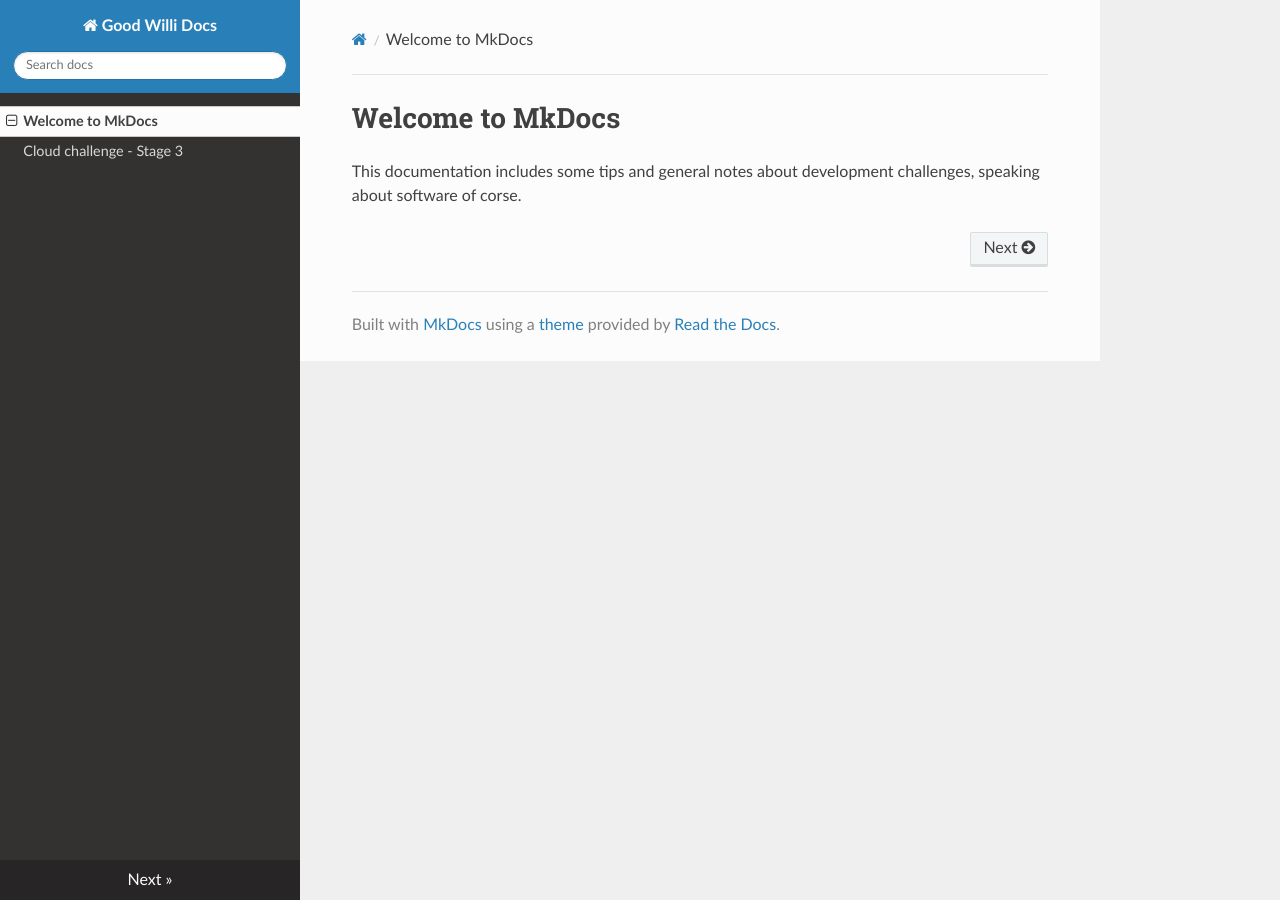
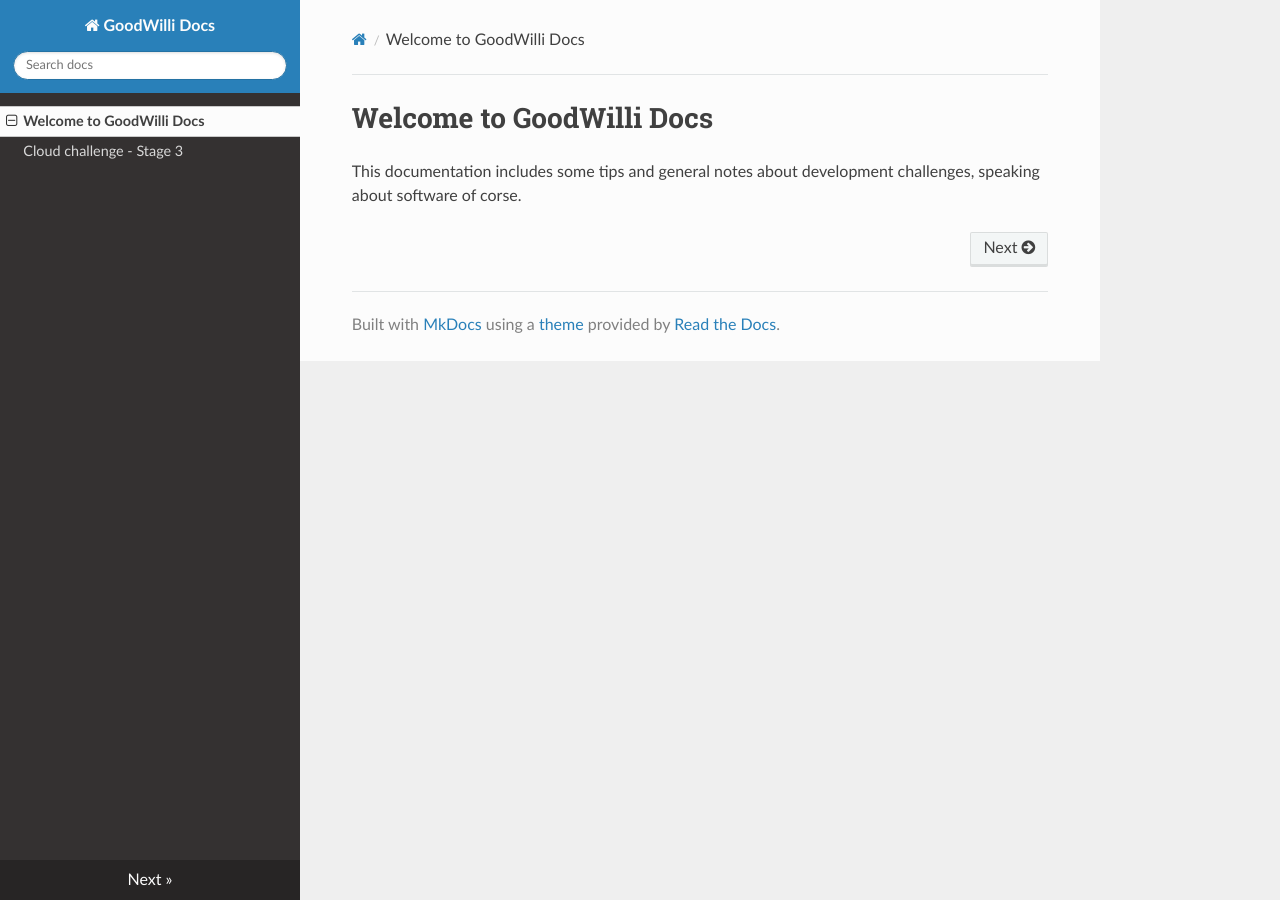
Before and after one commit to WilliamPossos/goodwilli-docs, an MkDocs documentation site: the page built from docs/index.md, in a window 1280 px wide. Built offline with MkDocs 1.6.1, drawn with Linux system fonts in a browser that asks for light colours; nearby versions of some CDN libraries.

```diff
--- a/docs/index.md
+++ b/docs/index.md
@@ -1,3 +1,3 @@
-# Welcome to MkDocs
+# Welcome to GoodWilli Docs
 
 This documentation includes some tips and general notes about development challenges, speaking about software of corse.
--- a/mkdocs.yml
+++ b/mkdocs.yml
@@ -1,4 +1,4 @@
-site_name: Good Willi Docs
+site_name: GoodWilli Docs
 site_url: https://docs.goodwilli.com/
 theme:
     name: readthedocs
```
Also changed, not shown: buildspec.yml (added, +19 -0 lines).
